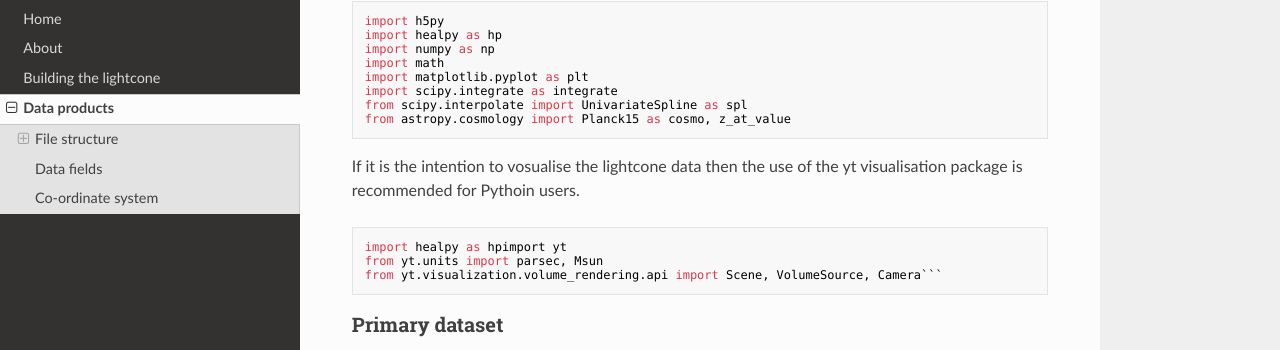
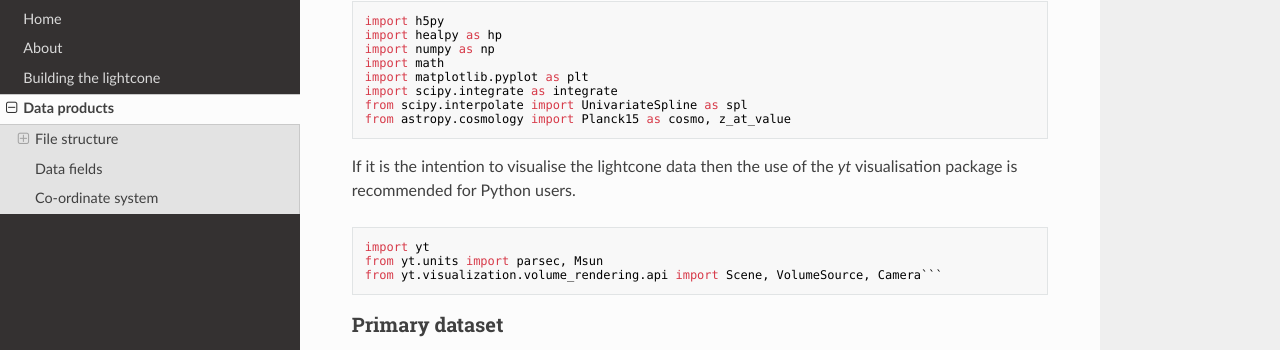
Before and after one commit to rajbooth/Lightcone, an MkDocs documentation site: the page built from docs/data_products.md, in a window 1280 px wide and 900 px high, scrolled down 1499 px. Shown: the part 101-451 px from the top of the window. Built offline with MkDocs 1.6.1, drawn with Linux system fonts in a browser that asks for light colours; nearby versions of some CDN libraries; formulas are drawn with MathJax 3; some of the changed text lies outside the part shown.

Commit message:
docs/data_products.md updated from https://stackedit.io/

````diff
--- a/docs/data_products.md
+++ b/docs/data_products.md
@@ -51,9 +51,9 @@ import scipy.integrate as integrate
 from scipy.interpolate import UnivariateSpline as spl
 from astropy.cosmology import Planck15 as cosmo, z_at_value
 ```
-If it is the intention to vosualise the lightcone data then the use of the yt visualisation package is recommended for Pythoin users.
+If it is the intention to visualise the lightcone data then the use of the *yt* visualisation package is recommended for Python users.
 ```python
-import healpy as hpimport yt
+import yt
 from yt.units import parsec, Msun
 from yt.visualization.volume_rendering.api import Scene, VolumeSource, Camera```
 ```
````
Also changed, not shown: other parts of docs/data_products.md (+2 -2 lines).
